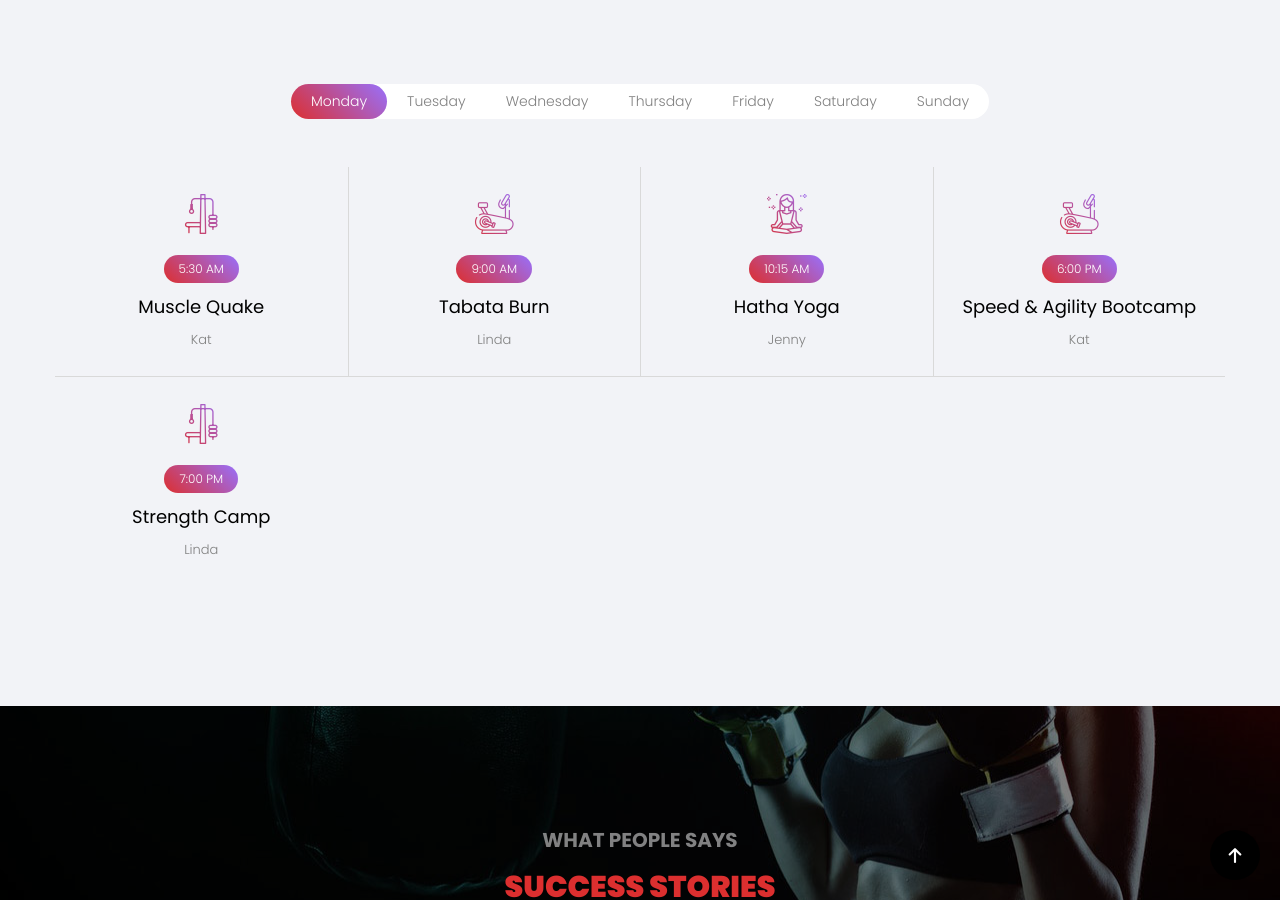
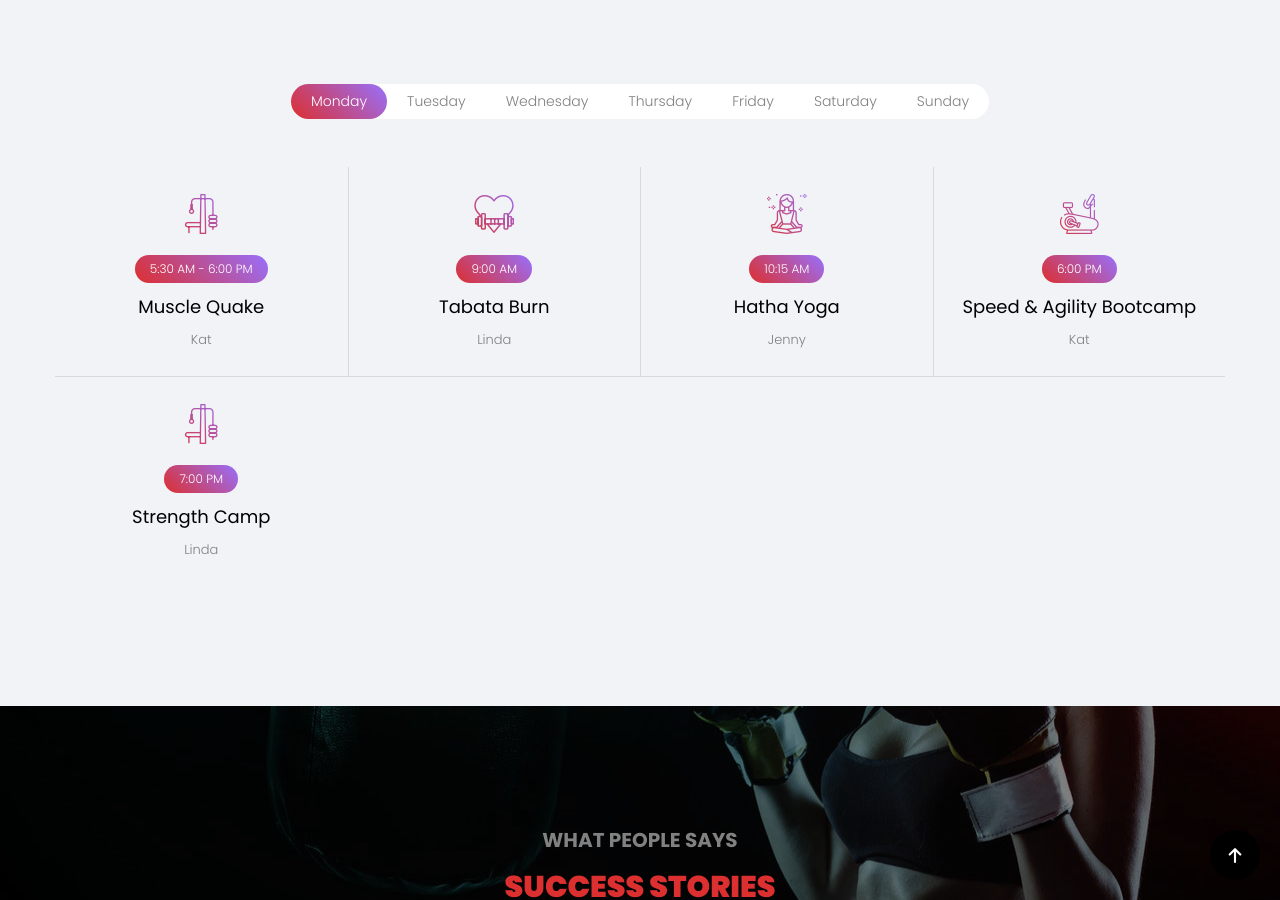
Before and after one commit to ResultsNow/resultsnow.github.io, a Jekyll site: the page built from index.html, in a window 1280 px wide and 900 px high, scrolled down 1872 px. Built offline with Jekyll 4.4.1, drawn with Linux system fonts in a browser that asks for light colours; some web fonts are replaced.

Commit message:
changed time and icon

```diff
--- a/_data/schedule.yml
+++ b/_data/schedule.yml
@@ -1,6 +1,6 @@
 monday:
 
-- time: 5:30 AM
+- time: 5:30 AM - 6:00 PM
   program: Muscle Quake
   trainer: Kat
   type: Strength
@@ -10,7 +10,7 @@ monday:
   program: Tabata Burn
   trainer: Linda
   type: Cardio
-  icon: flaticon-gym
+  icon: flaticon-exercise-2
 
 - time: 10:15 AM
   program: Hatha Yoga
```
